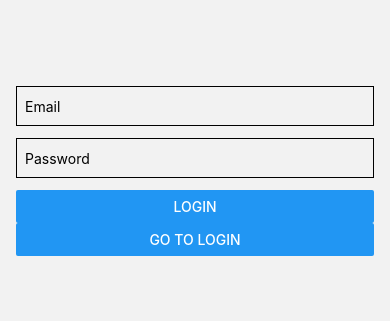
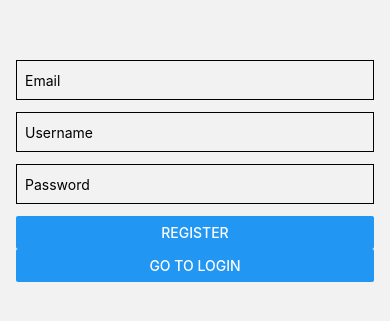
Before and after one commit to MarcoReguillot/spogoofy, a React Native app: screen /Register in a window 390 px wide. Shown: the part 251-572 px from the top of the page. Built offline with nearby package versions, Linux system fonts and the light colour scheme.

Commit message:
[ADD] username on register page

```diff
--- a/pages/Login.tsx
+++ b/pages/Login.tsx
@@ -10,14 +10,11 @@ export default function Login({ navigation }: Props) {
   const [password, setPassword] = useState('');
 
   const handleLogin = () => {
-    // Basic validation
     if (email === '' || password === '') {
       Alert.alert('Error', 'Please enter both email and password');
       return;
     }
 
-    // Here you can add your authentication logic
-    // For simplicity, let's just show an alert with the entered credentials
     Alert.alert('Success', `Logged in as ${email}`);
   };
 
--- a/pages/Register.tsx
+++ b/pages/Register.tsx
@@ -1,23 +1,21 @@
+import { NativeStackScreenProps } from '@react-navigation/native-stack';
 import React, { useState } from 'react';
 import { View, TextInput, Button, Alert, StyleSheet } from 'react-native';
 import { RootStackParamList } from '../Navigation';
-import { NativeStackScreenProps } from '@react-navigation/native-stack';
 
 type Props = NativeStackScreenProps<RootStackParamList, 'Login'>;
 
-export default function Register( { navigation }: Props) {
+export default function Login({ navigation }: Props) {
   const [email, setEmail] = useState('');
+  const [username, setUsername] = useState('');
   const [password, setPassword] = useState('');
 
   const handleLogin = () => {
-    // Basic validation
-    if (email === '' || password === '') {
+    if (email === '' || password === '' || username === '') {
       Alert.alert('Error', 'Please enter both email and password');
       return;
     }
 
-    // Here you can add your authentication logic
-    // For simplicity, let's just show an alert with the entered credentials
     Alert.alert('Success', `Logged in as ${email}`);
   };
 
@@ -31,12 +29,19 @@ export default function Register( { navigation }: Props) {
       />
       <TextInput
         style={styles.input}
+        placeholder="Username"
+        onChangeText={(text) => setUsername(text)}
+        value={username}
+        secureTextEntry
+      />
+      <TextInput
+        style={styles.input}
         placeholder="Password"
         onChangeText={(text) => setPassword(text)}
         value={password}
         secureTextEntry
       />
-      <Button title="Login" onPress={handleLogin} />
+      <Button title="Register" onPress={handleLogin} />
       <Button title="Go to Login" onPress={() => navigation.navigate("Login")} />
     </View>
   );
```
